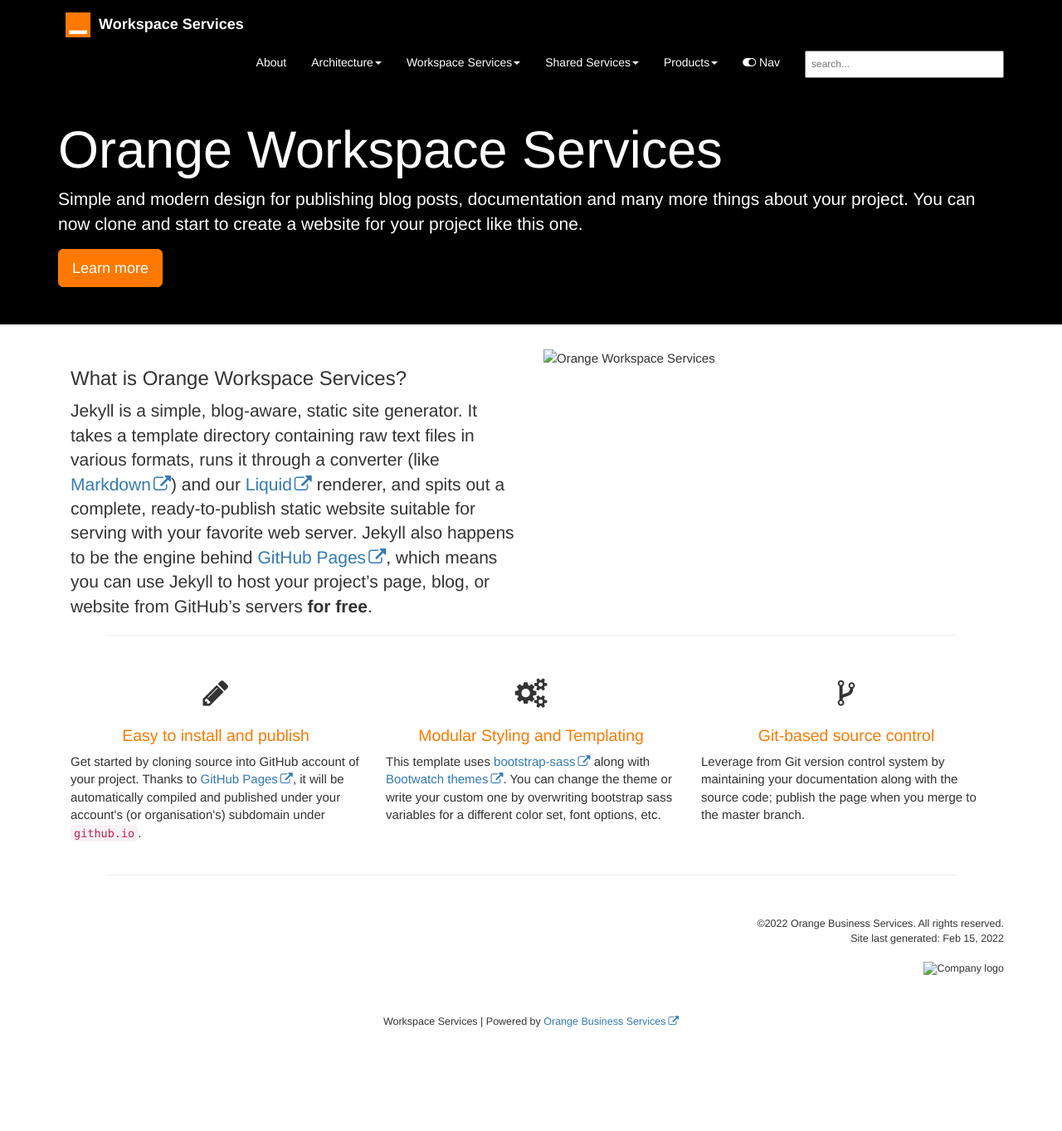
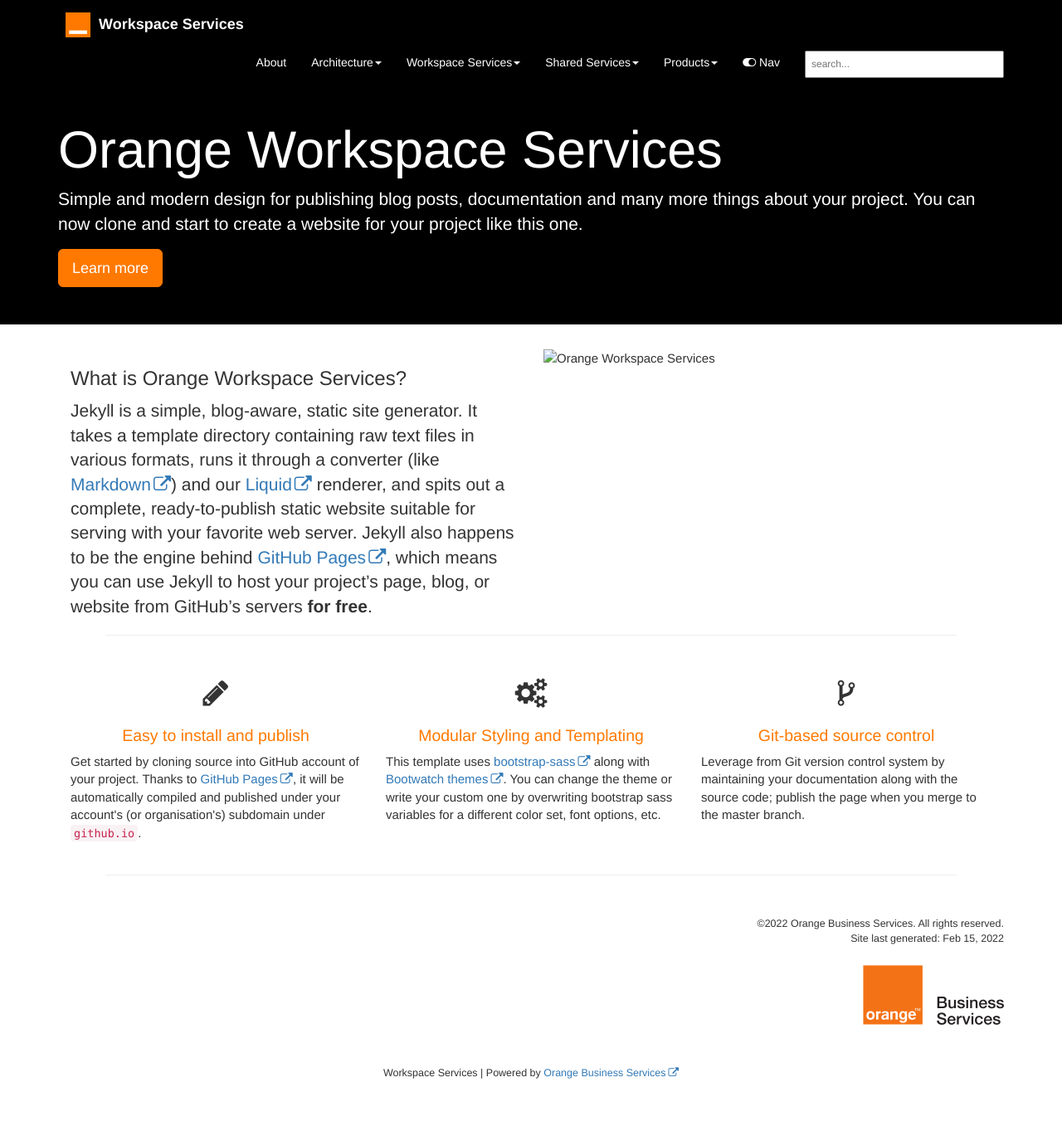
Before and after one commit to servicesorganization/documentation-theme, a Jekyll site: the page built from index.html, in a window 1280 px wide. Shown: the whole page at 83% size. Built offline with Jekyll 4.4.1, drawn with Linux system fonts in a browser that asks for light colours; comment, search, counter and statistics services are not loaded; before the commit the page ends 1301 px from its top, so only the background shows below that.

Commit message:
Update footer.html

```diff
--- a/_includes/footer.html
+++ b/_includes/footer.html
@@ -6,7 +6,7 @@
 				&copy;{{ site.time | date: "%Y"  }} {{site.company_name}}. All rights reserved. <br />
 				{% if page.last_updated %}<span>Page last updated:</span> {{page.last_updated}}<br/>{% endif %} Site last generated: {{ site.time | date: "%b %-d, %Y"  }} <br />
 				<br>
-				<p><img src="{{ "images/company_logo.png" }}" alt="Company logo"/></p>
+				<p><img src="{{ "assets/images/company_logo.png" }}" alt="Company logo"/></p>
 				<br>
 				<br>
 				<p class="text-center">
```
